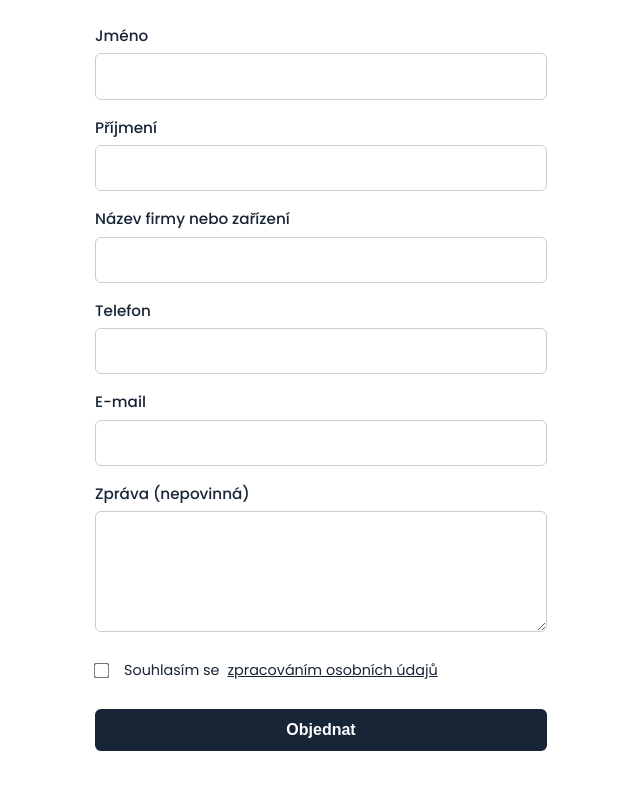
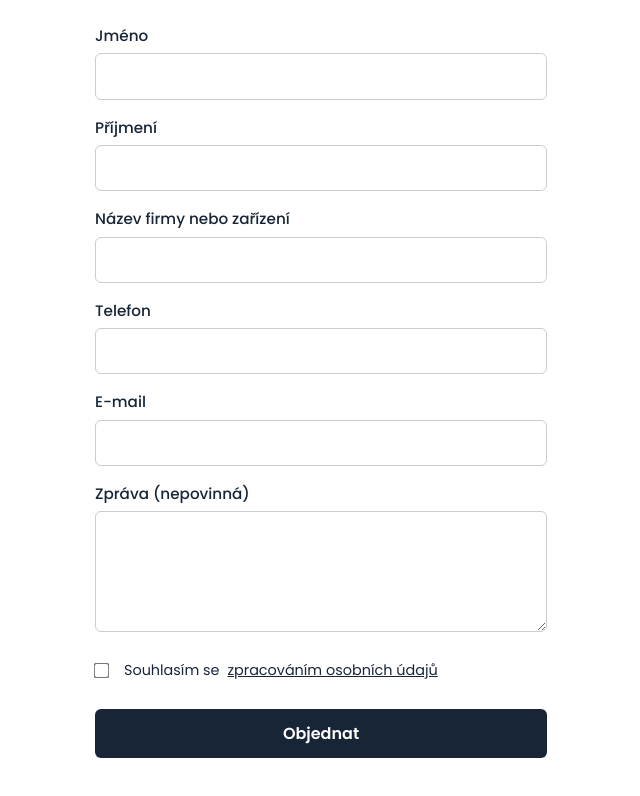
Before and after one commit to VladanCZ/FP, a React (Create React App) app: page /Order in a window 1280 px wide. Shown: the part 242-1038 px from the top of the page, without its empty margins (319-959 px from the left). Built offline with nearby package versions, Linux system fonts and the light colour scheme.

Commit message:
font btn

```diff
--- a/src/pages/Order.scss
+++ b/src/pages/Order.scss
@@ -83,6 +83,7 @@
       cursor: pointer;
       font-size: 1rem;
       font-weight: 600;
+      font-family: vars.$font-primary;
       transition: background-color 0.3s ease;
 
       &:hover {
```
